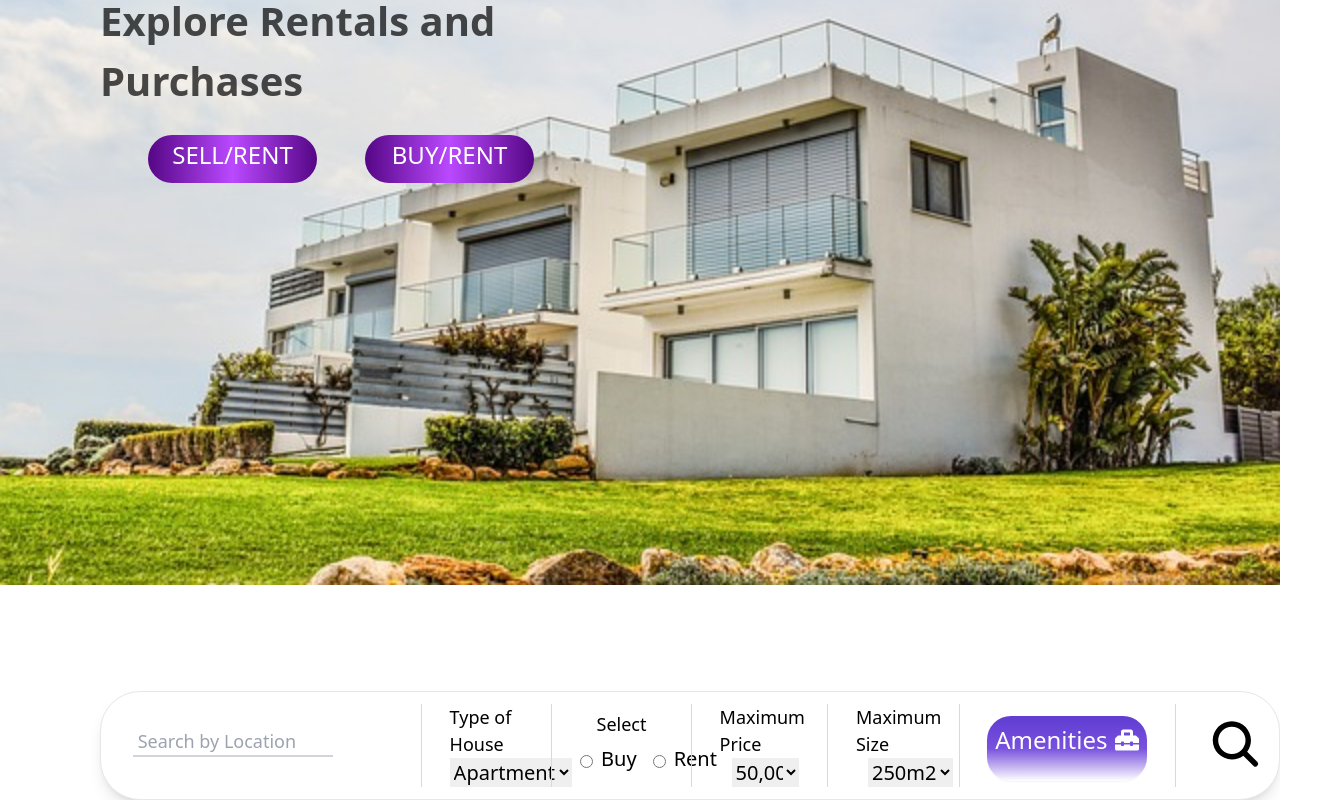
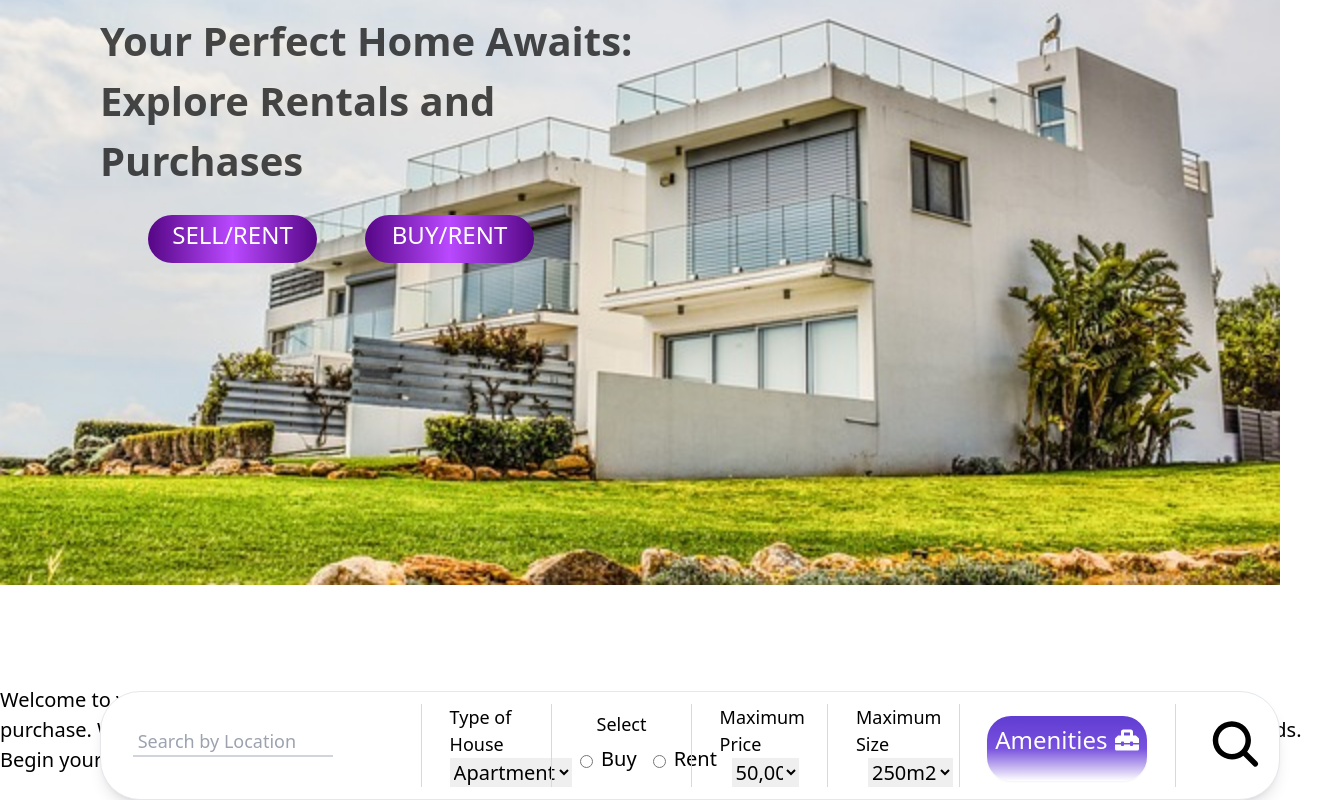
Before and after one commit to YohannesHailemariam/HomeHaven, a React (Vite) app: page / in a window 1280 px wide. Shown: the part 369-1169 px from the top of the page, 1328 px wide, since content can reach past the window. Built offline with nearby package versions, Linux system fonts and the light colour scheme.

Commit message:
Changed the headline text and the buttons position on the hero image

```diff
--- a/src/pages/HomePage.jsx
+++ b/src/pages/HomePage.jsx
@@ -11,7 +11,7 @@ const HomePage = () => {
       <img src={HeroImage}
       className='w-full relative'
       alt='Hero Image'/>
-      <div className='absolute top-[300px] left-[100px]'>
+      <div className='absolute top-[380px] left-[100px]'>
         <p className=' w-[550px] font-semibold text-black text-[40px] text-opacity-[70%]'>Your Perfect Home Awaits: Explore Rentals and Purchases</p>
         <div className='mt-6 ml-12 gap-x-12 flex'>
           <GradientButtonToRight text={'SELL/RENT'} />
@@ -21,6 +21,14 @@ const HomePage = () => {
       <div className='absolute top-[1060px] left-[100px]'>
         <Filter/>
       </div>
+      <p className='mt-[100px] text-[20px] w-[1328px] '>
+      Welcome to your gateway for finding the perfect home.
+      Below, you'll discover a curated selection of properties
+      available for rent and purchase. Whether you're looking
+      for a cozy apartment or a spacious family house, our
+      listings offer a variety of options to suit your needs.
+      Begin your journey to finding your dream home right here.
+      </p>
     </>
   )
 }
```
